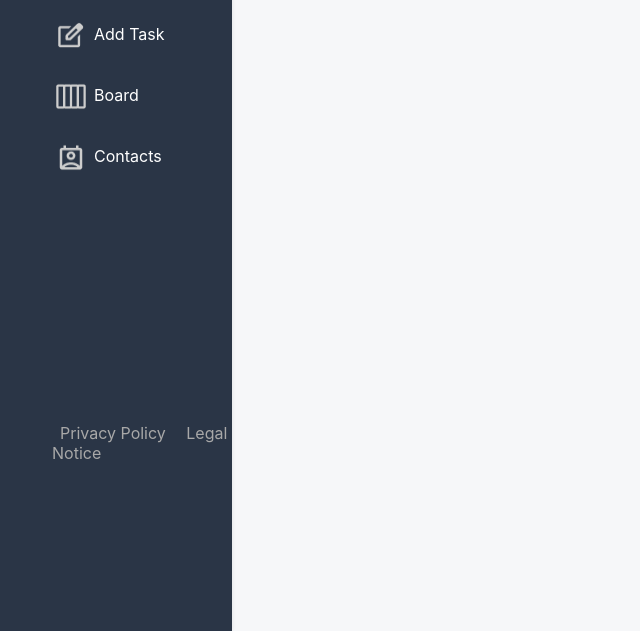
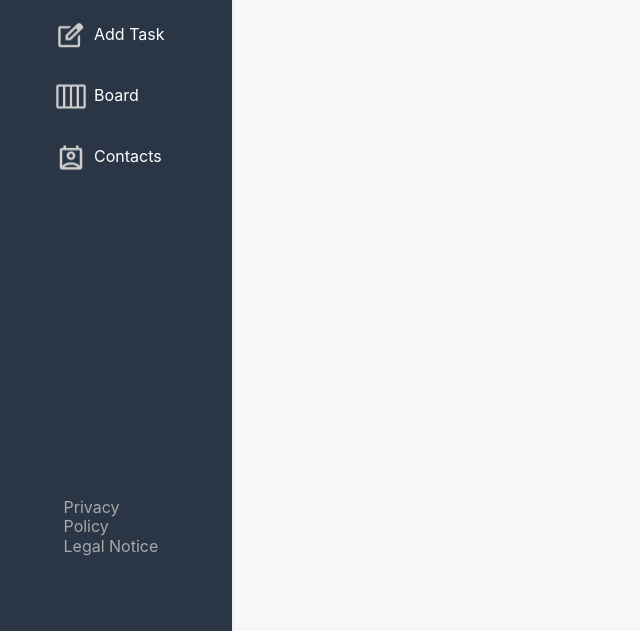
Before and after one commit to samuelHilgert/join, a plain HTML site: page assets/templates/sidebar.html in a window 1280 px wide. Shown: the part 169-800 px from the top of the page, without its empty margins (0-640 px from the left). Drawn offline with Linux system fonts and the light colour scheme; a web font is replaced by a local one.

Commit message:
added css class to sidebar-legal

```diff
--- a/assets/templates/sidebar.html
+++ b/assets/templates/sidebar.html
@@ -34,7 +34,7 @@
             </a>
         </div>
 
-        <div class="sidebar-legal">
+        <div class="sidebar-legal d_c_c_c">
             <a class="sidebar-legal-element" href="#">Privacy Policy</a>
             <a class="sidebar-legal-element" href="#">Legal Notice</a>
         </div>
--- a/css/styles.css
+++ b/css/styles.css
@@ -64,7 +64,7 @@ body {
 .sidebar-legal {
     height: 317px;
     gap: 4px;
-    padding: 243px 0px 0px 52px;
+    padding: 243px 0px 0px 0px;
 }
 
 .sidebar-legal-element {
@@ -76,6 +76,7 @@ body {
     font-size: 16px;
     font-weight: 400;
     line-height: 19.2px;
+    box-sizing: border-box;
 }
 
 .aot {
```
